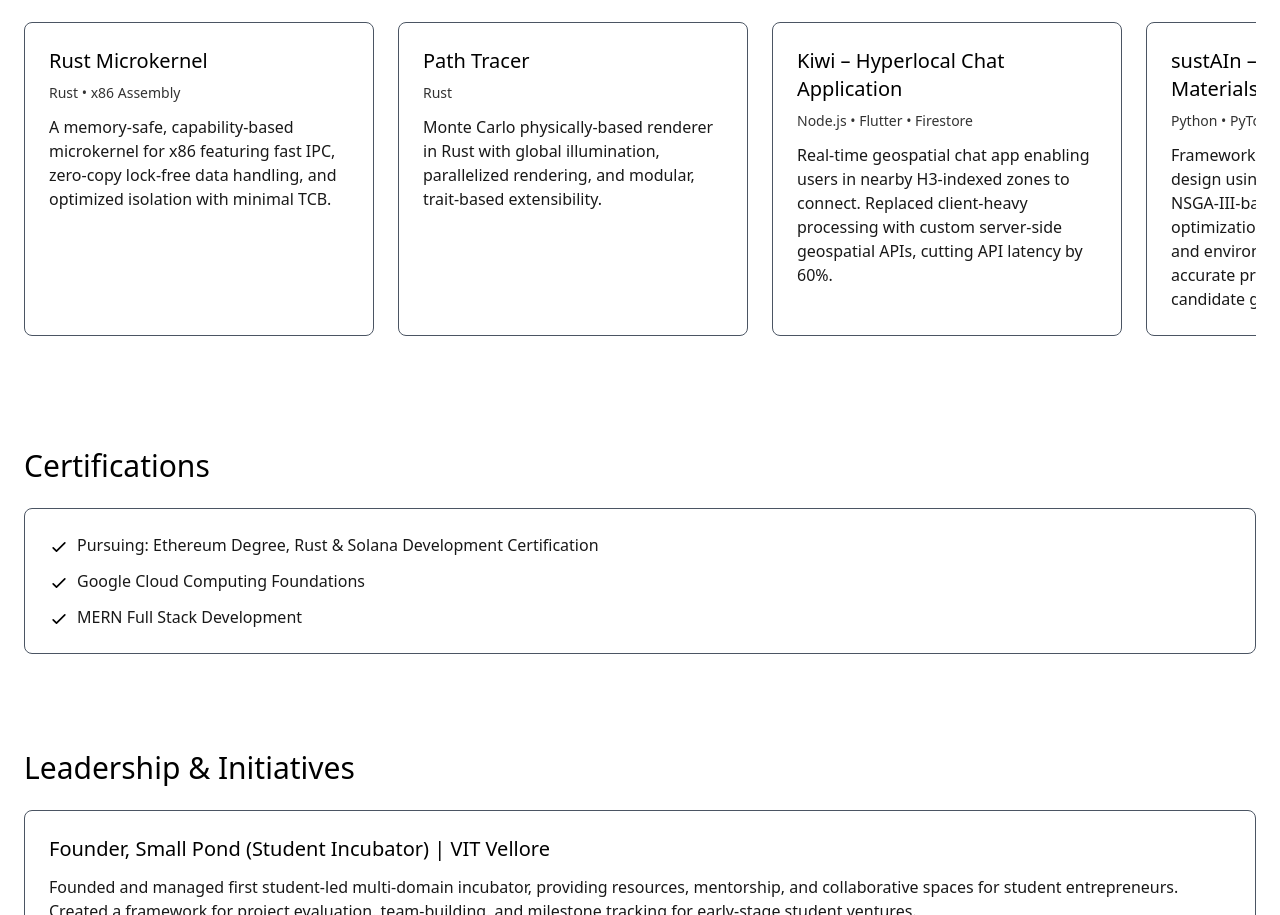
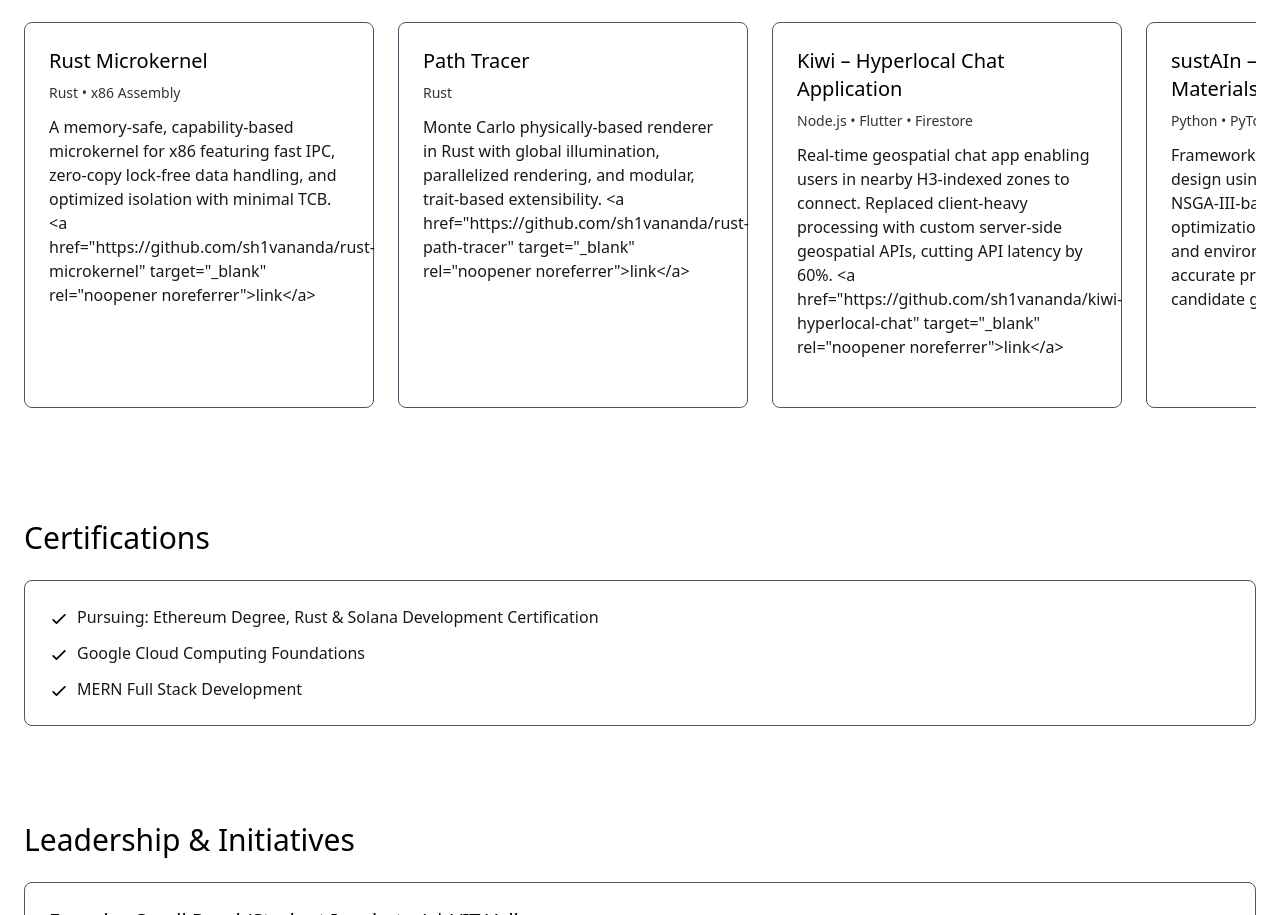
Before and after one commit to sh1vananda/portfolio, a React (Create React App) app: page / in a window 1280 px wide. Shown: the part 3056-3971 px from the top of the page. Built offline with nearby package versions, Linux system fonts and the light colour scheme.

Commit message:
Update project links

```diff
--- a/src/App.js
+++ b/src/App.js
@@ -140,17 +140,17 @@ const App = () => {
       {
        name: 'Rust Microkernel',
        technologies: ['Rust', 'x86 Assembly'],
-       description: 'A memory-safe, capability-based microkernel for x86 featuring fast IPC, zero-copy lock-free data handling, and optimized isolation with minimal TCB.'
+       description: 'A memory-safe, capability-based microkernel for x86 featuring fast IPC, zero-copy lock-free data handling, and optimized isolation with minimal TCB. <a href="https://github.com/sh1vananda/rust-microkernel" target="_blank" rel="noopener noreferrer">link</a>'
      },
       {
        name: 'Path Tracer',
        technologies: ['Rust'],
-       description: 'Monte Carlo physically-based renderer in Rust with global illumination, parallelized rendering, and modular, trait-based extensibility.'
+       description: 'Monte Carlo physically-based renderer in Rust with global illumination, parallelized rendering, and modular, trait-based extensibility. <a href="https://github.com/sh1vananda/rust-path-tracer" target="_blank" rel="noopener noreferrer">link</a>'
      },
       {
        name: 'Kiwi – Hyperlocal Chat Application',
        technologies: ['Node.js', 'Flutter', 'Firestore'],
-       description: 'Real-time geospatial chat app enabling users in nearby H3-indexed zones to connect. Replaced client-heavy processing with custom server-side geospatial APIs, cutting API latency by 60%.'
+       description: 'Real-time geospatial chat app enabling users in nearby H3-indexed zones to connect. Replaced client-heavy processing with custom server-side geospatial APIs, cutting API latency by 60%. <a href="https://github.com/sh1vananda/kiwi-hyperlocal-chat" target="_blank" rel="noopener noreferrer">link</a>'
      },
      {
        name: 'sustAIn – AI for Sustainable Materials Design',
@@ -170,7 +170,7 @@ const App = () => {
      {
        name: 'Elqen – Decentralized Rotating Savings & Credit System',
        technologies: ['Python', 'PostgreSQL', 'Sveltekit', 'Web3.js'],
-       description: 'Solidity-based ROSCA system with automated fund allocation, React frontend with wallet integration, and OpenZeppelin-secured smart contracts ensuring transactional integrity and real-time group contribution tracking.'
+       description: 'Solidity-based ROSCA system with automated fund allocation, React frontend with wallet integration, and OpenZeppelin-secured smart contracts ensuring transactional integrity and real-time group contribution tracking. <a href="https://github.com/sh1vananda/elqen" target="_blank" rel="noopener noreferrer">link</a>'
      },
      {
        name: 'Dynamic NFT System',
```
